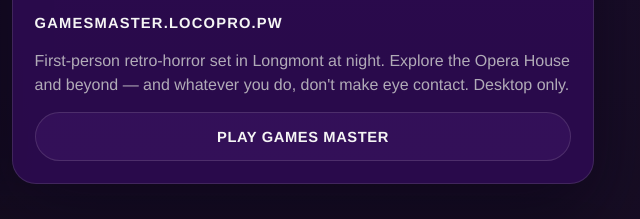
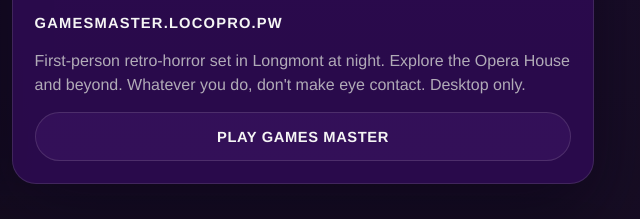
Before and after one commit to locoprowrestling/mainpage, a plain HTML site: page index.html in a window 1280 px wide. Shown: the part 5168-5387 px from the top of the page, 636-1276 px from the left. Drawn offline with Linux system fonts and the light colour scheme.

Commit message:
Remove remaining em-dash from Games Master card copy
Co-Authored-By: Claude Sonnet 4.6 <noreply@anthropic.com>

```diff
--- a/index.html
+++ b/index.html
@@ -1182,7 +1182,7 @@
             <div class="domain">gamesmaster.locopro.pw</div>
             <p>
               First-person retro-horror set in Longmont at night. Explore
-              the Opera House and beyond — and whatever you do, don't make
+              the Opera House and beyond. Whatever you do, don't make
               eye contact. Desktop only.
             </p>
             <div class="button-wrap">
```
